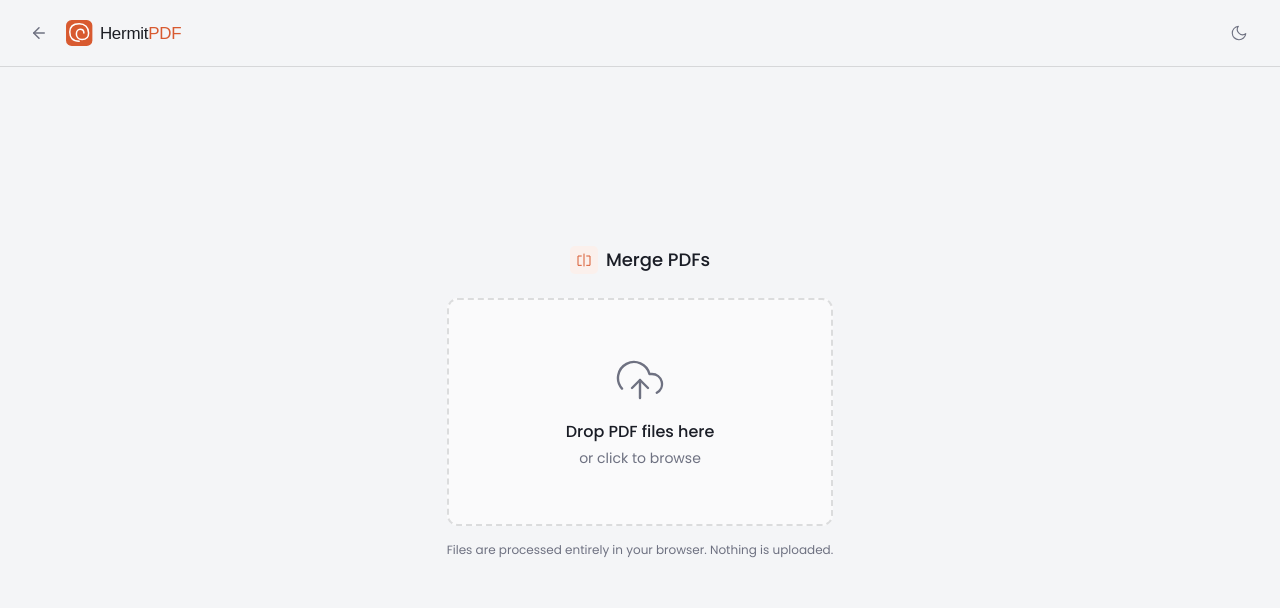
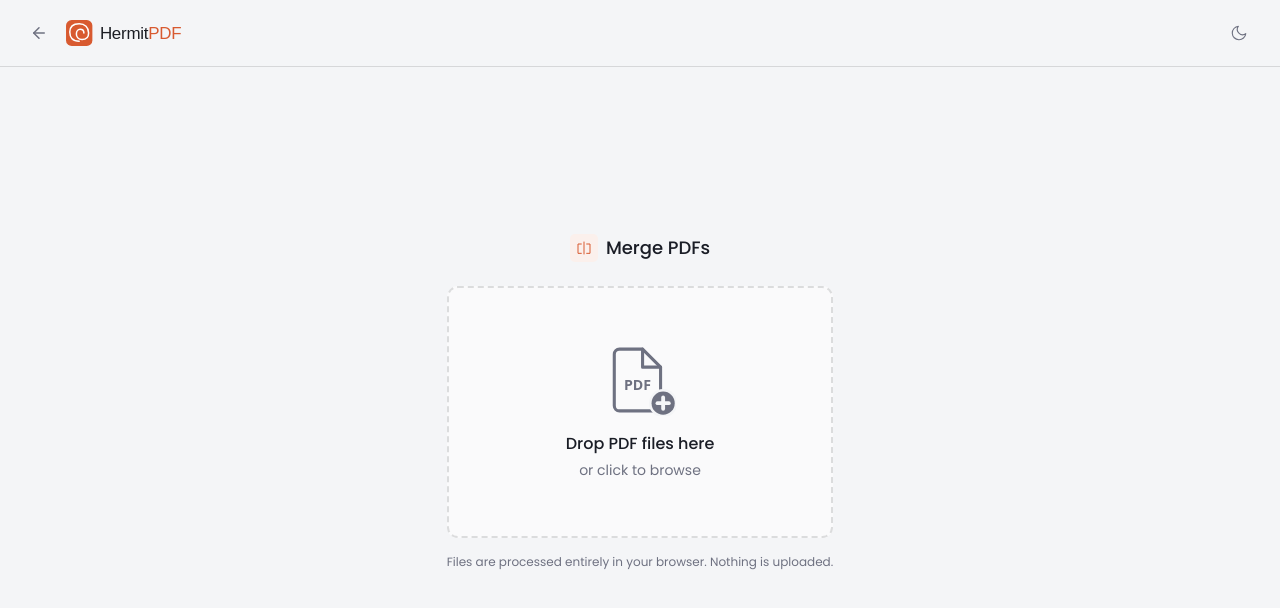
Before and after one commit to alehel/HermitPDF, a Next.js app: page /en/merge in a window 1280 px wide. Shown: the top 608 px of the page. Built offline with nearby package versions, Linux system fonts and the light colour scheme.

Commit message:
Change the look of drop zones to better reflect the fact that nothing is being uploaded.

```diff
--- a/src/components/DropZone.tsx
+++ b/src/components/DropZone.tsx
@@ -1,4 +1,4 @@
-import { UploadCloudIcon } from "./Icons";
+import { FilePlusIcon } from "./Icons";
 
 interface DropZoneProps {
   title: string;
@@ -37,15 +37,15 @@ export function DropZone({
             : "max-w-lg py-14"
         } ${
           isDragOver
-            ? "border-primary bg-accent/30"
-            : "border-border bg-card/50 hover:border-primary hover:bg-accent/30"
+            ? "border-primary/40 bg-accent/20"
+            : "border-border bg-card/50 hover:border-primary/40 hover:bg-accent/20"
         }`}
       >
-        <UploadCloudIcon
+        <FilePlusIcon
           className={`transition-colors ${
             isDragOver
-              ? "text-primary"
-              : "text-muted-foreground group-hover:text-primary"
+              ? "text-primary/50"
+              : "text-muted-foreground group-hover:text-primary/50"
           }`}
         />
         <div className="text-center">
--- a/src/components/Icons.tsx
+++ b/src/components/Icons.tsx
@@ -453,6 +453,23 @@ export function UploadCloudIcon({ className, style }: IconProps) {
   );
 }
 
+export function FilePlusIcon({ className, style }: IconProps) {
+  return (
+    <svg className={className} width="72" height="72" viewBox="0 0 28 28" fill="none" stroke="currentColor" strokeWidth="1.2" strokeLinecap="round" strokeLinejoin="round" style={style}>
+      {/* Document shape with folded corner */}
+      <path d="M15 2H6a2 2 0 0 0-2 2v20a2 2 0 0 0 2 2h14a2 2 0 0 0 2-2V9Z" />
+      <polyline points="15 2 15 9 22 9" />
+      {/* "PDF" text centered on document */}
+      <text x="13" y="18" textAnchor="middle" fill="currentColor" stroke="none" fontSize="5.5" fontWeight="600" fontFamily="system-ui, sans-serif">PDF</text>
+      {/* Plus badge in lower-right — background circle to mask document border */}
+      <circle cx="23" cy="23" r="5.5" fill="var(--background, #fff)" stroke="none" />
+      <circle cx="23" cy="23" r="4.5" fill="currentColor" stroke="none" />
+      <line x1="23" y1="20.8" x2="23" y2="25.2" stroke="var(--background, #fff)" strokeWidth="1.5" />
+      <line x1="20.8" y1="23" x2="25.2" y2="23" stroke="var(--background, #fff)" strokeWidth="1.5" />
+    </svg>
+  );
+}
+
 export function PlusCircleIcon({ className, style }: IconProps) {
   return (
     <svg className={className} width="16" height="16" viewBox="0 0 24 24" fill="none" stroke="currentColor" strokeWidth="2" strokeLinecap="round" strokeLinejoin="round" style={style}>
```
